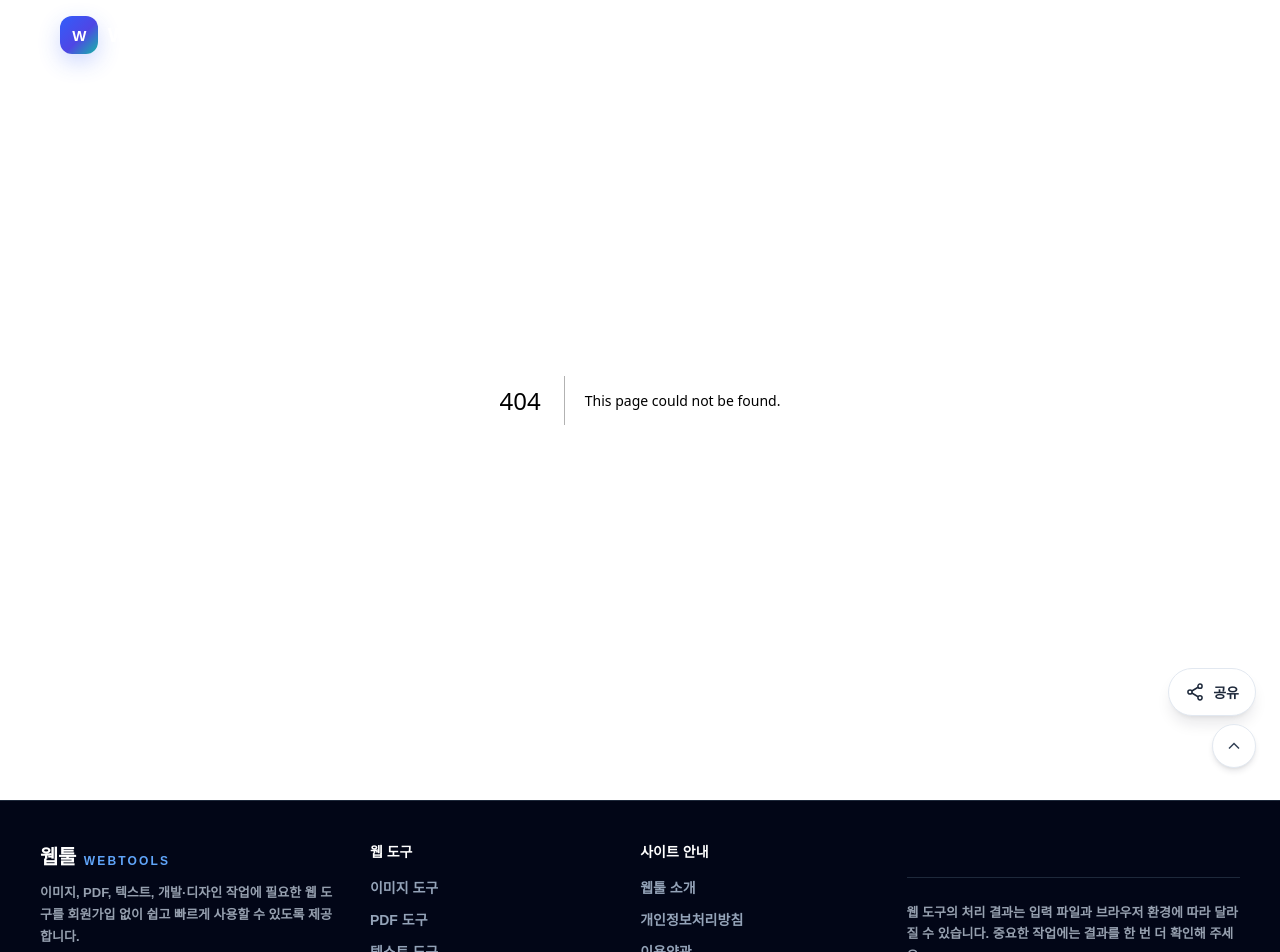
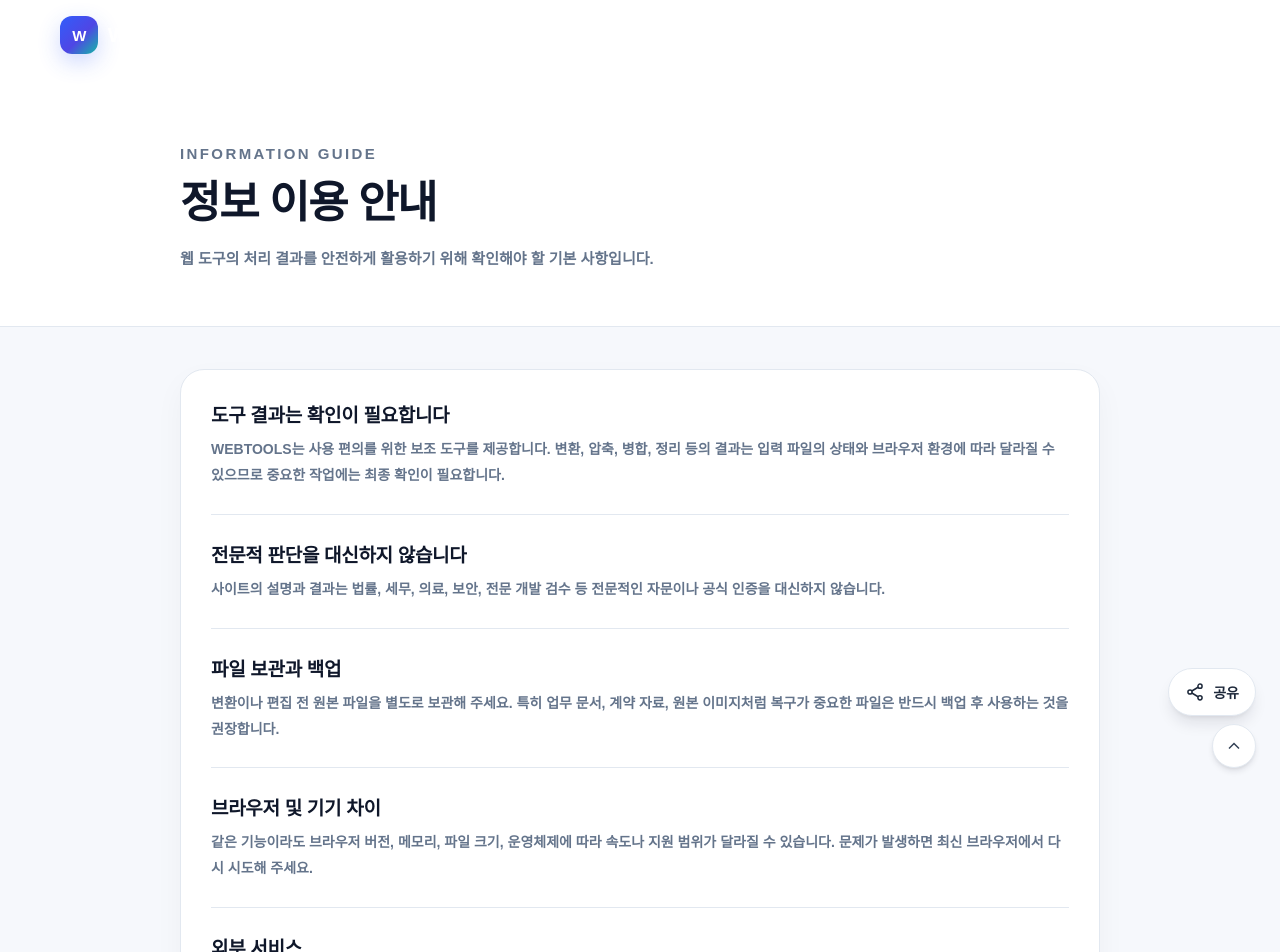
Before and after one commit to license-book/web-tools, a Next.js app: page /disclaimer in a window 1280 px wide. Before the commit this address had no page. Shown: the top 952 px of the page. Built offline with nearby package versions, Linux system fonts and the light colour scheme.

Commit message:
feat: add usage disclaimer page

```diff
--- /dev/null
+++ b/app/disclaimer/page.tsx
@@ -0,0 +1,25 @@
+import type { Metadata } from 'next';
+import Link from 'next/link';
+
+export const metadata: Metadata = {
+  title: '정보 이용 안내',
+  description: 'WEBTOOLS의 도구 결과와 정보 이용 시 확인해야 할 사항을 안내합니다.',
+};
+
+export default function DisclaimerPage() {
+  return (
+    <main className="infoPage">
+      <section className="infoPageHero"><div className="infoPageHeroInner"><p className="infoPageEyebrow">INFORMATION GUIDE</p><h1>정보 이용 안내</h1><p>웹 도구의 처리 결과를 안전하게 활용하기 위해 확인해야 할 기본 사항입니다.</p></div></section>
+      <div className="infoPageBody">
+        <div className="infoCard">
+          <section className="infoBlock"><h2>도구 결과는 확인이 필요합니다</h2><p>WEBTOOLS는 사용 편의를 위한 보조 도구를 제공합니다. 변환, 압축, 병합, 정리 등의 결과는 입력 파일의 상태와 브라우저 환경에 따라 달라질 수 있으므로 중요한 작업에는 최종 확인이 필요합니다.</p></section>
+          <section className="infoBlock"><h2>전문적 판단을 대신하지 않습니다</h2><p>사이트의 설명과 결과는 법률, 세무, 의료, 보안, 전문 개발 검수 등 전문적인 자문이나 공식 인증을 대신하지 않습니다.</p></section>
+          <section className="infoBlock"><h2>파일 보관과 백업</h2><p>변환이나 편집 전 원본 파일을 별도로 보관해 주세요. 특히 업무 문서, 계약 자료, 원본 이미지처럼 복구가 중요한 파일은 반드시 백업 후 사용하는 것을 권장합니다.</p></section>
+          <section className="infoBlock"><h2>브라우저 및 기기 차이</h2><p>같은 기능이라도 브라우저 버전, 메모리, 파일 크기, 운영체제에 따라 속도나 지원 범위가 달라질 수 있습니다. 문제가 발생하면 최신 브라우저에서 다시 시도해 주세요.</p></section>
+          <section className="infoBlock"><h2>외부 서비스</h2><p>외부 사이트 또는 제3자 서비스로 연결되는 경우 해당 서비스의 이용조건과 개인정보처리방침이 적용됩니다. 외부 서비스의 운영 내용은 WEBTOOLS가 직접 관리하지 않습니다.</p></section>
+        </div>
+        <div className="infoBack"><Link href="/">← 메인으로 돌아가기</Link></div>
+      </div>
+    </main>
+  );
+}
```
